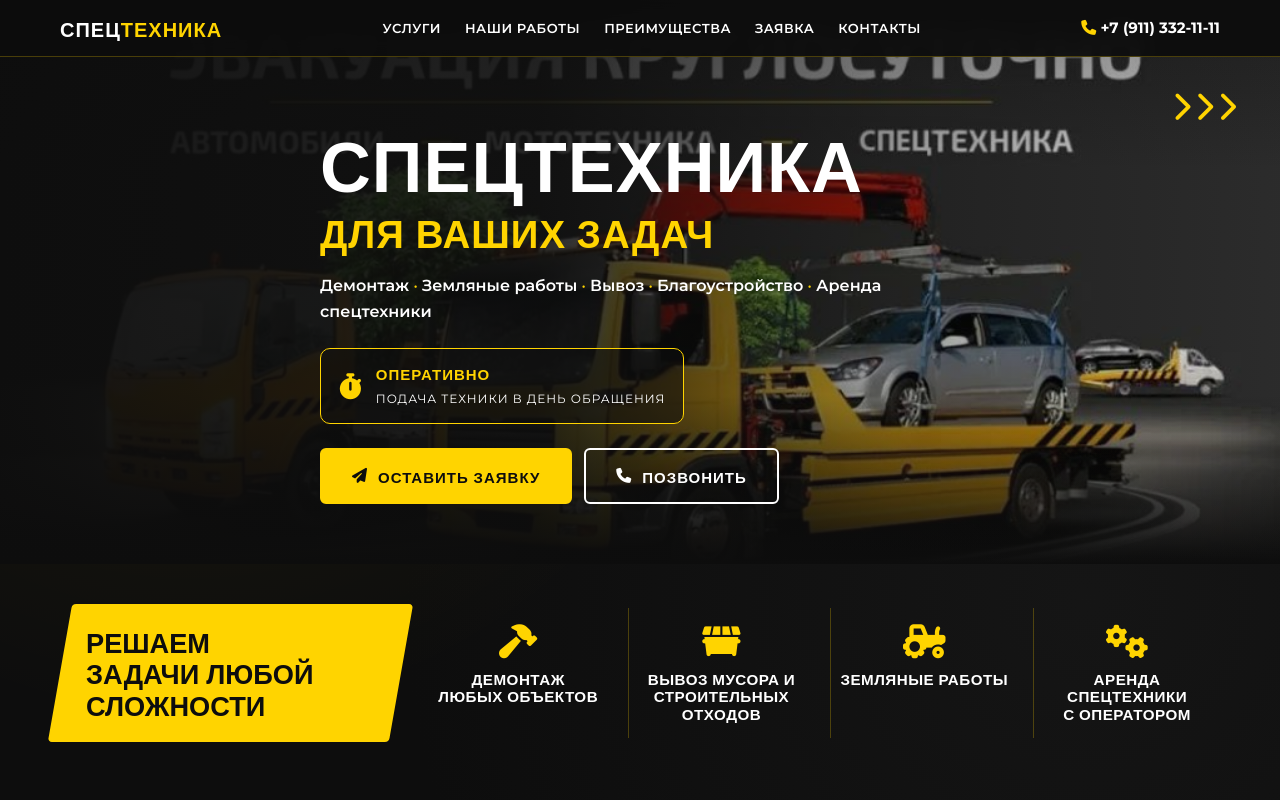
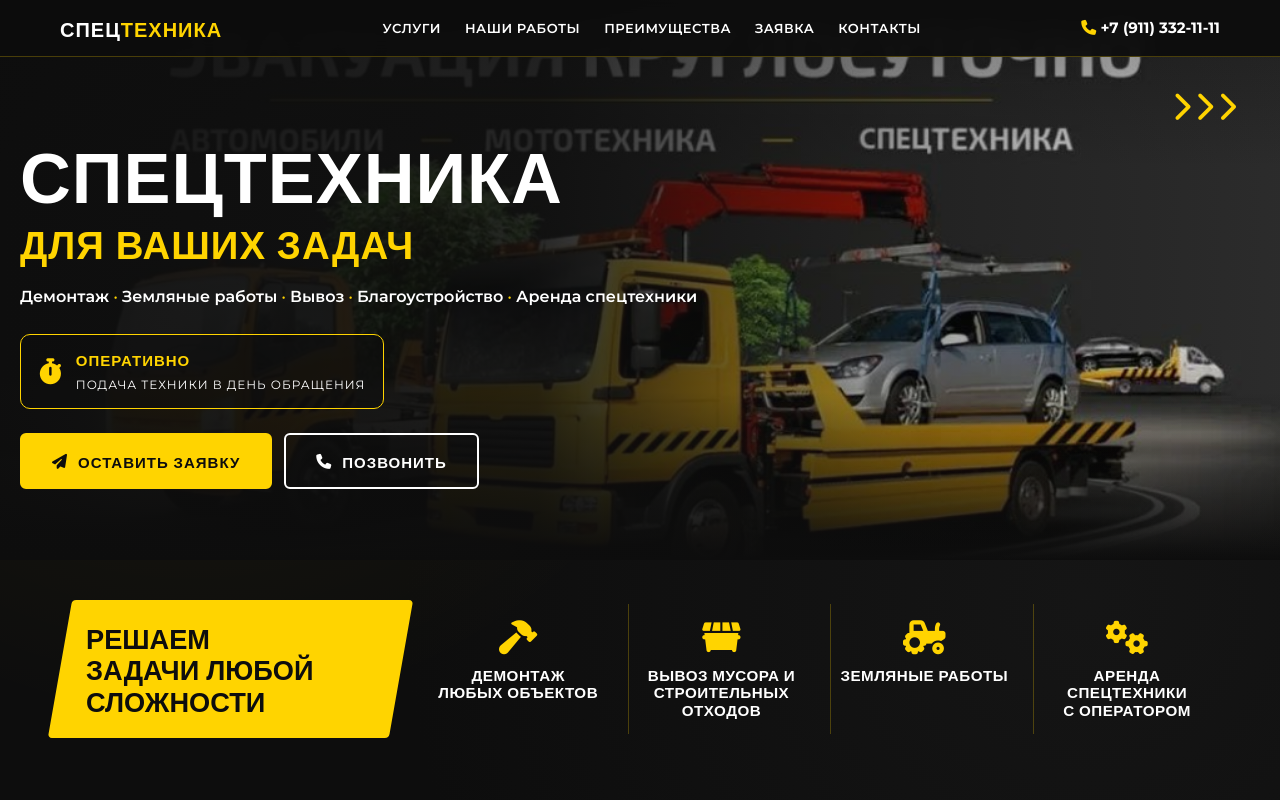
Before and after one commit to piarbookru-hub/specteh, a plain HTML site: page index.html in a window 1280 px wide. Shown: the top 800 px of the page. Drawn offline with nearby package versions, Linux system fonts and the light colour scheme.

Commit message:
Update index.html

```diff
--- a/index.html
+++ b/index.html
@@ -56,7 +56,7 @@
                         radial-gradient(circle at 85% 75%, rgba(22, 22, 22, 0.9) 0%, transparent 55%);
         }
 
-        /* Заглушки фото: клик по имени файла копирует его */
+        /* Заглушки фото */
         .img-wrapper { position: relative; background: var(--bg-card); overflow: visible; border-radius: 8px; border: 1px solid var(--border); }
         .placeholder-label {
             position: absolute; top: 50%; left: 50%; transform: translate(-50%, -50%);
@@ -84,18 +84,16 @@
         .nav-phone:hover { color: var(--accent); }
         .burger { display: none; background: none; border: none; color: var(--accent); font-size: 24px; cursor: pointer; }
 
-        /* Hero: фото техники — задний фон на всю ширину */
+        /* Hero: фото техники фоном, текст прижат к левому краю */
         .hero {
             position: relative; padding: 120px 0 60px; overflow: hidden;
             min-height: 560px; display: flex; align-items: center;
         }
-        /* Фото техники фоном: прижато вправо, без размытия */
         .hero::before {
             content: ''; position: absolute; inset: 0;
             background: url('images/hero-evacuator.jpg') right center / cover no-repeat;
             opacity: 0.95; z-index: -1;
         }
-        /* Тёмный градиент слева направо + переход в фон сайта снизу */
         .hero::after {
             content: ''; position: absolute; inset: 0;
             background:
@@ -103,7 +101,9 @@
                 linear-gradient(180deg, rgba(13,13,13,0.4) 0%, transparent 30%, transparent 70%, var(--bg-dark) 100%);
             z-index: -1;
         }
-        .hero-content { max-width: 640px; position: relative; z-index: 2; }
+        /* Прижимаем контейнер hero к левому краю */
+        .hero .container { margin: 0; }
+        .hero-content { max-width: 720px; position: relative; z-index: 2; }
         .hero h1 { font-size: clamp(2.4rem, 6.5vw, 4.4rem); font-weight: 700; letter-spacing: 1px; }
         .hero h1 span { display: block; color: var(--accent); font-size: clamp(1.5rem, 3.8vw, 2.4rem); margin-top: 8px; }
         .hero-services { margin: 20px 0 24px; color: var(--text-muted); font-size: 1rem; }
@@ -133,7 +133,7 @@
         .btn-outline:hover { background: var(--text-main); color: #0D0D0D; }
         .hero-actions { display: flex; gap: 12px; flex-wrap: wrap; }
 
-        /* Услуги: жёлтый скошенный блок + 4 пункта */
+        /* Услуги */
         .services-head { display: grid; grid-template-columns: 0.9fr 2.1fr; gap: 24px; align-items: center; margin-bottom: 8px; }
         .skew-box {
             background: var(--accent); color: #0D0D0D; transform: skew(-10deg);
@@ -147,7 +147,7 @@
         .service-item i { font-size: 34px; color: var(--accent); margin-bottom: 12px; }
         .service-item h3 { font-size: 0.95rem; font-weight: 600; letter-spacing: 0.5px; }
 
-        /* Галерея работ */
+        /* Галерея */
         .section-title { font-size: clamp(1.5rem, 3.5vw, 2.2rem); text-align: center; margin-bottom: 8px; }
         .section-title span { color: var(--accent); }
         .section-sub { text-align: center; color: var(--text-muted); max-width: 640px; margin: 0 auto 28px; font-size: 0.95rem; }
@@ -209,7 +209,7 @@
         footer { background: #080808; border-top: 1px solid var(--border); padding: 24px 0; text-align: center; }
         footer p { font-size: 0.8rem; color: var(--text-muted); }
 
-        /* Плавающая кнопка звонка (мобильные) */
+        /* Плавающая CTA */
         .float-cta {
             display: none; position: fixed; left: 0; right: 0; bottom: 0; z-index: 999;
             background: rgba(13, 13, 13, 0.97); border-top: 1px solid var(--accent);
@@ -229,7 +229,7 @@
             color: #fff; font-size: 32px; cursor: pointer;
         }
 
-        /* Адаптив: 5 брейкпоинтов */
+        /* Адаптив */
         @media (max-width: 960px) {
             .services-head { grid-template-columns: 1fr; }
             .services-grid { grid-template-columns: repeat(2, 1fr); }
@@ -252,7 +252,6 @@
             .float-cta { display: flex; }
             body { padding-bottom: 64px; }
             section { padding: 32px 0; }
-            /* Мобильный hero: фото по центру, плотный вертикальный градиент для читаемости */
             .hero { min-height: auto; padding: 100px 0 44px; }
             .hero::before { background-position: center 35%; opacity: 0.45; }
             .hero::after {
@@ -496,7 +495,6 @@
     </script>
 
     <script>
-        // Копирование имени файла из заглушки
         document.querySelectorAll('[data-copy]').forEach(el => {
             el.addEventListener('click', (e) => {
                 e.stopPropagation();
@@ -509,12 +507,10 @@
             });
         });
 
-        // Мобильное меню: закрытие по клику на пункт
         document.querySelectorAll('.nav-links a').forEach(a => {
             a.addEventListener('click', () => document.querySelector('.nav-links').classList.remove('active'));
         });
 
-        // Маска телефона +7 (___) ___-__-__
         const phoneInput = document.getElementById('phone');
         phoneInput.addEventListener('input', (e) => {
             let digits = e.target.value.replace(/\D/g, '');
@@ -529,7 +525,6 @@
             e.target.value = result;
         });
 
-        // Лайтбокс для фото галереи
         const lightbox = document.getElementById('lightbox');
         const lightboxImg = lightbox.querySelector('img');
         document.querySelectorAll('.gallery-item img').forEach(img => {
@@ -542,7 +537,6 @@
         lightbox.querySelector('.lightbox-close').addEventListener('click', closeLightbox);
         lightbox.addEventListener('click', (e) => { if (e.target === lightbox) closeLightbox(); });
 
-        // Escape: закрыть лайтбокс и меню
         document.addEventListener('keydown', (e) => {
             if (e.key === 'Escape') {
                 closeLightbox();
@@ -550,7 +544,6 @@
             }
         });
 
-        // Отправка формы на Formspree
         const form = document.getElementById('lead-form');
         form.addEventListener('submit', async (e) => {
             e.preventDefault();
```
